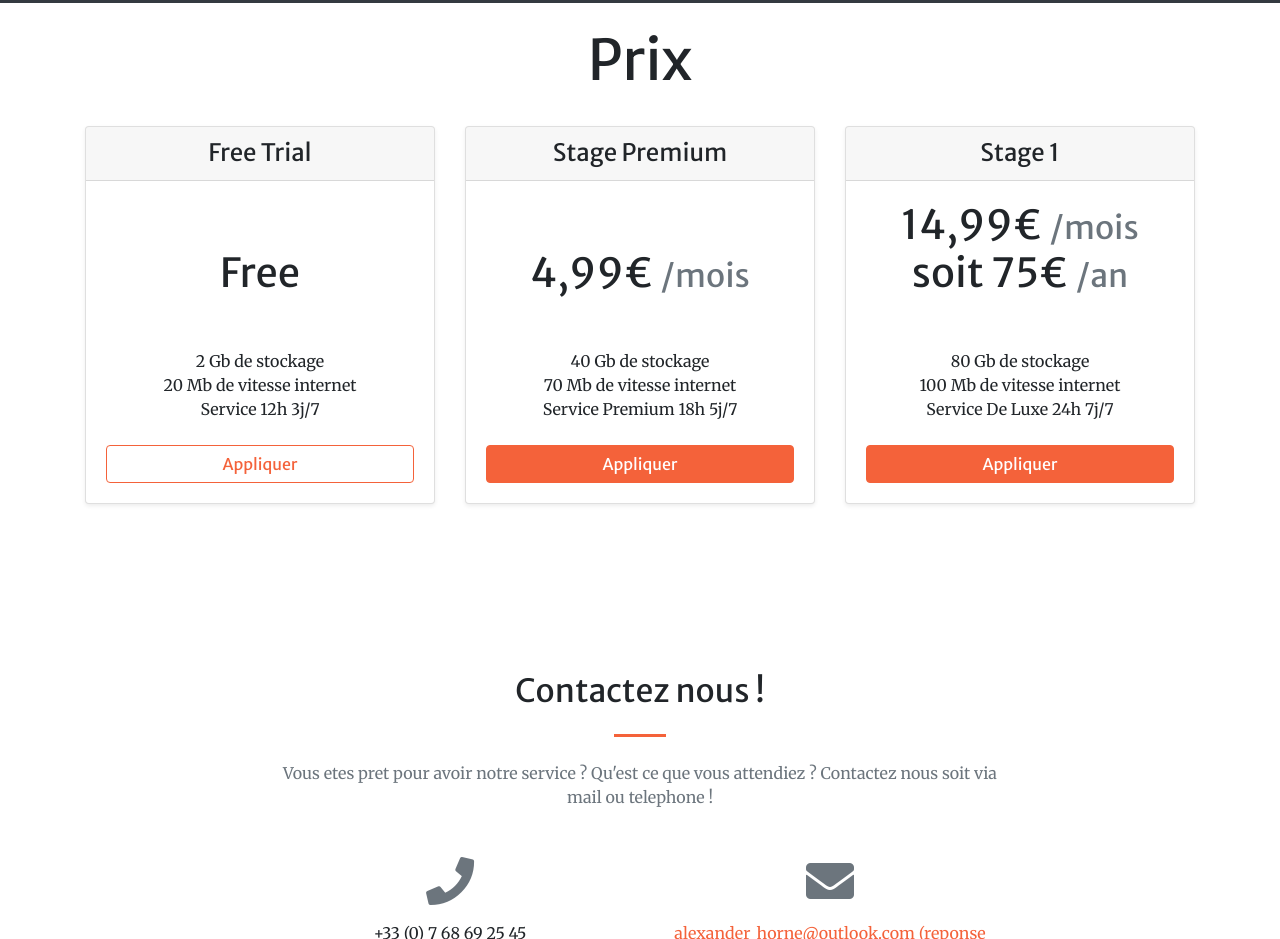
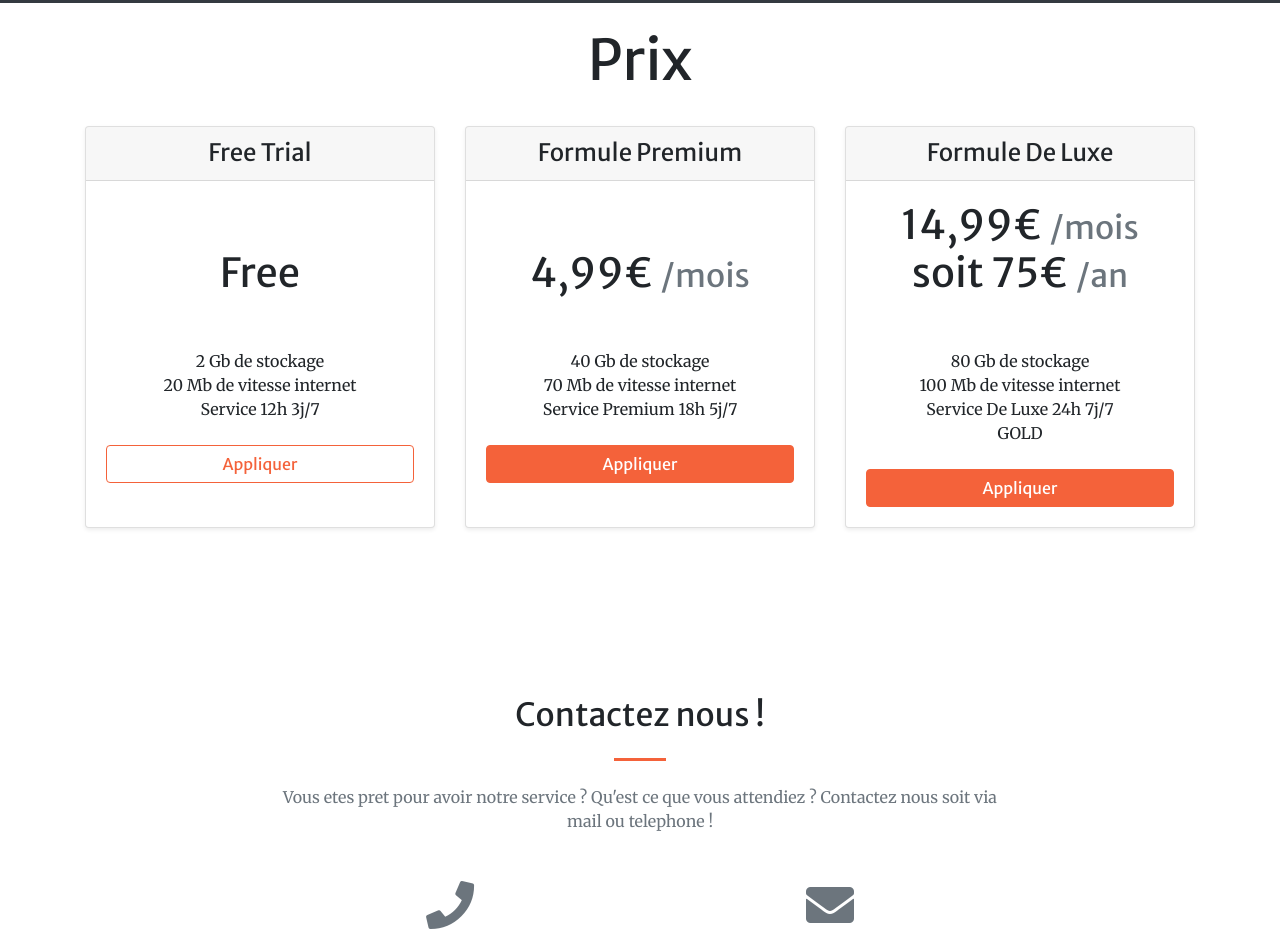
Before and after one commit to alexander-horne/blackhole, a website with bundled scripts: page index-signin.html in a window 1280 px wide. Shown: the part 2525-3464 px from the top of the page. Built offline with nearby package versions, Linux system fonts and the light colour scheme.

Commit message:
Update index-signin.html

```diff
--- a/index-signin.html
+++ b/index-signin.html
@@ -208,7 +208,7 @@
           </div>
           <div class="card mb-4 shadow-sm">
             <div class="card-header">
-              <h4 class="my-0 font-weight-normal">Stage Premium</h4>
+              <h4 class="my-0 font-weight-normal">Formule Premium</h4>
             </div>
             <div class="card-body">
               <h1 class="card-title pricing-card-title">
@@ -221,6 +221,7 @@
                 <li>40 Gb de stockage</li>
                 <li>70 Mb de vitesse internet</li>
                 <li>Service Premium 18h 5j/7</li>
+                <VIP>
               </ul>
               <a href="https://discord.gg/SxjhqDu">
                 <button type="button" class="btn btn-block btn-primary">Appliquer</button>
@@ -229,7 +230,7 @@
           </div>
           <div class="card mb-4 shadow-sm">
             <div class="card-header">
-              <h4 class="my-0 font-weight-normal">Stage 1</h4>
+              <h4 class="my-0 font-weight-normal">Formule De Luxe</h4>
             </div>
             <div class="card-body">
               <h1 class="card-title pricing-card-title">
@@ -243,6 +244,7 @@
                 <li>80 Gb de stockage</li>
                 <li>100 Mb de vitesse internet</li>
                 <li>Service De Luxe 24h 7j/7</li>
+                <li>GOLD</li>
               </ul>
               <a href="https://discord.gg/SxjhqDu">
                 <button type="button" class="btn btn-block btn-primary">Appliquer</button>
```
